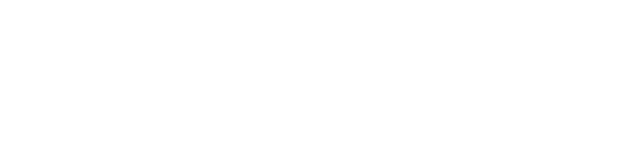
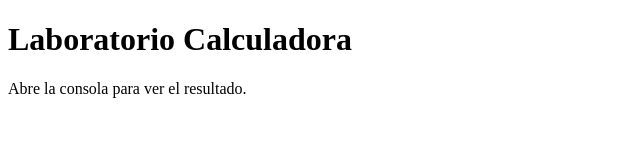
Before and after one commit to ro-98-tech/calculadora_lab, a plain HTML site: page indez.html in a window 1280 px wide. Shown: the whole page, without its empty margins (0-640 px from the left). Drawn offline with Linux system fonts and the light colour scheme.

Commit message:
se agrega texto al html

```diff
--- a/indez.html
+++ b/indez.html
@@ -6,6 +6,8 @@
     <title>Document</title>
 </head>
 <body>
+    <h1>Laboratorio Calculadora</h1>
+    <p>Abre la consola para ver el resultado.</p>
     <script src="script.js"></script>
 </body>
 </html>
```
